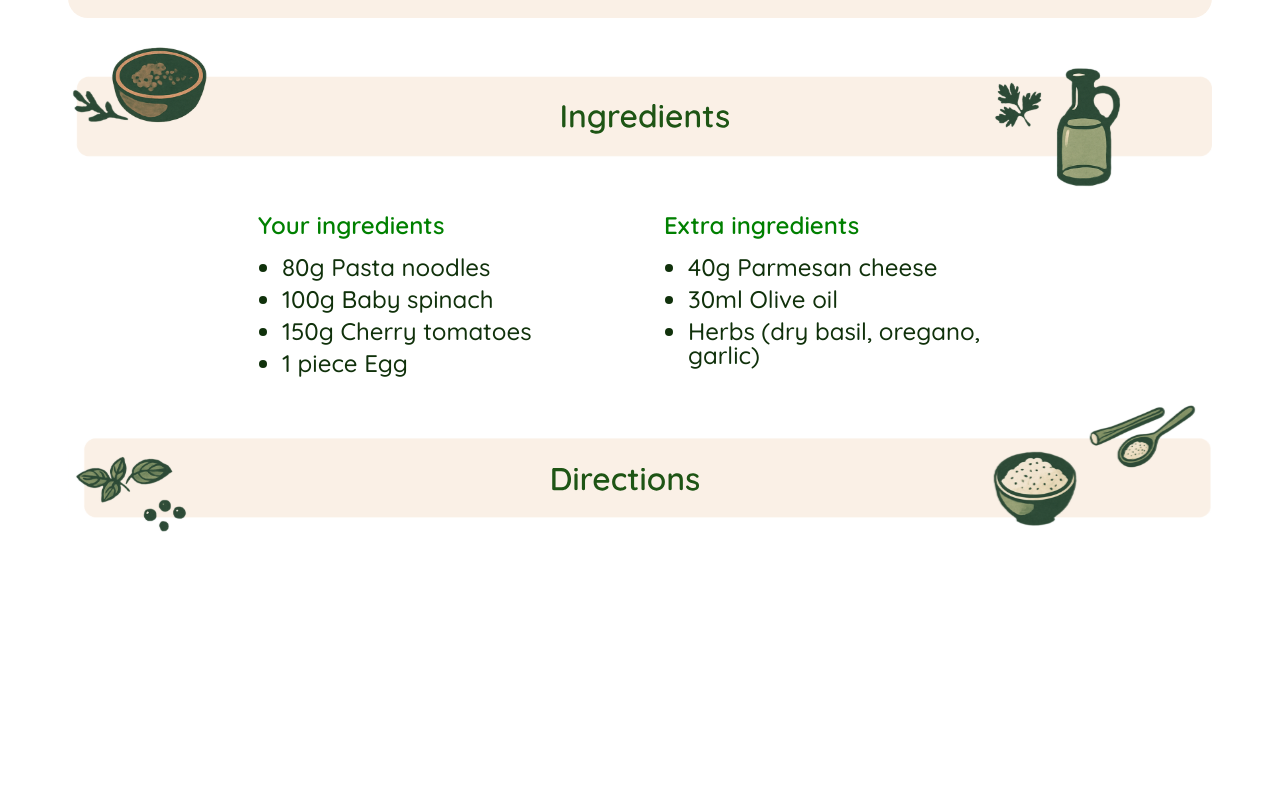
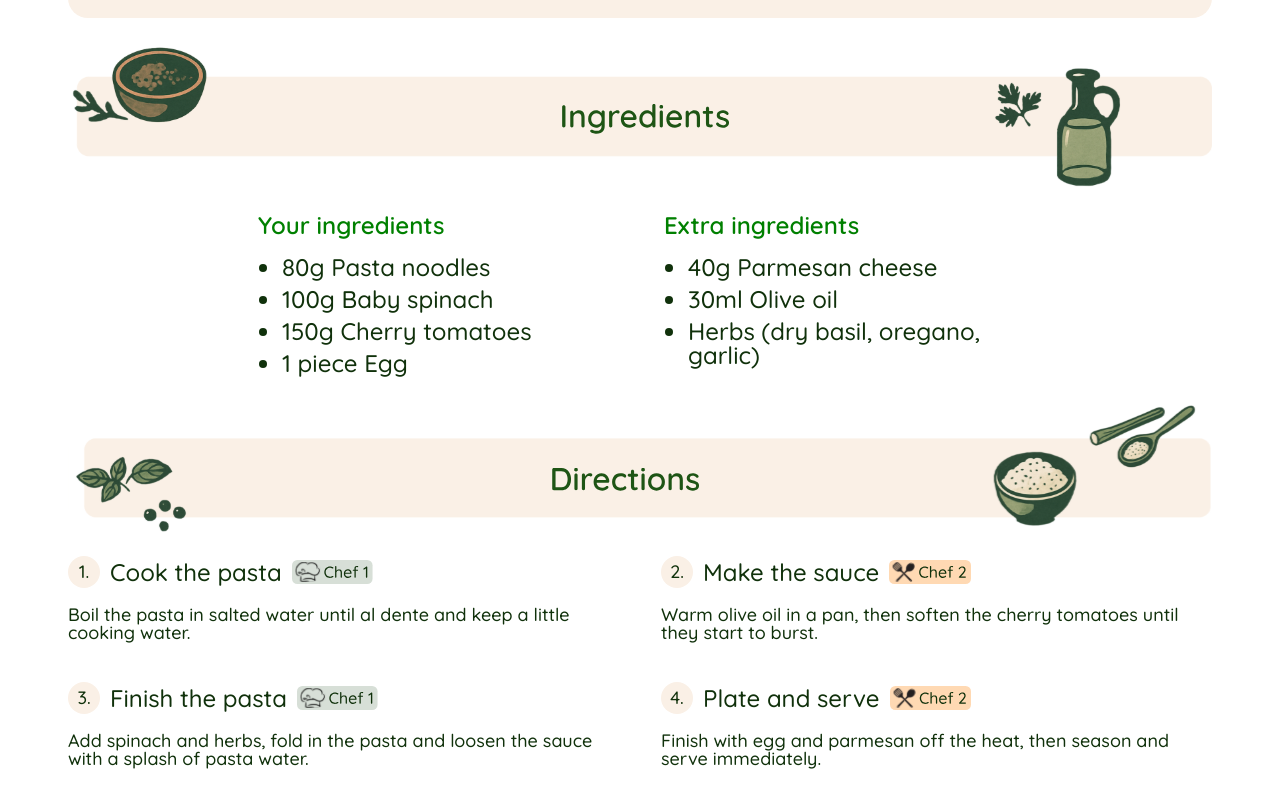
Before and after one commit to FatihYalcin42/code-cuisine, an Angular app: page /preparation in a window 1280 px wide. Shown: the part 425-1233 px from the top of the page. Before the commit the page ends 1025 px from the top, so only its background shows below. Built offline with nearby package versions, Linux system fonts and the light colour scheme.

Commit message:
feat: add the styled directions section with numbered steps and cook labels

```diff
--- a/src/app/pages/preparation-page/preparation-page.html
+++ b/src/app/pages/preparation-page/preparation-page.html
@@ -108,6 +108,31 @@
         <img src="/Icons/Hero-directions.svg" width="1152" height="148" alt="" />
       </div>
 
+      <section class="preparation-directions-section" aria-labelledby="steps-title">
+        <h2 class="preparation-card-title preparation-card-title-sr-only" id="steps-title">
+          Directions
+        </h2>
+
+        <div class="preparation-directions-grid">
+          @for (direction of preparationDirections(); track direction.number) {
+            <article class="preparation-direction-item">
+              <div class="preparation-direction-title-row">
+                <span class="preparation-direction-number">{{ direction.number }}.</span>
+                <h3 class="preparation-direction-title">{{ direction.title }}</h3>
+                <img
+                  class="preparation-direction-cook-label"
+                  [src]="direction.cookLabelSource"
+                  alt=""
+                  aria-hidden="true"
+                />
+              </div>
+
+              <p class="preparation-direction-text">{{ direction.text }}</p>
+            </article>
+          }
+        </div>
+      </section>
+
     </section>
   } @else {
     <section class="preparation-shell">
--- a/src/app/pages/preparation-page/preparation-page.scss
+++ b/src/app/pages/preparation-page/preparation-page.scss
@@ -358,6 +358,78 @@
   letter-spacing: 0;
 }
 
+.preparation-directions-section {
+  width: 100%;
+}
+
+.preparation-directions-grid {
+  display: grid;
+  grid-template-columns: repeat(2, minmax(0, 1fr));
+  gap: 40px 42px;
+  width: 100%;
+  margin: 0 auto;
+}
+
+.preparation-direction-item {
+  min-width: 0;
+}
+
+.preparation-direction-title-row {
+  display: grid;
+  grid-template-columns: 32px minmax(0, auto) auto;
+  align-items: center;
+  justify-content: start;
+  gap: 10px;
+  margin-bottom: 18px;
+}
+
+.preparation-direction-number {
+  display: inline-flex;
+  align-items: center;
+  justify-content: center;
+  width: 32px;
+  height: 32px;
+  padding: 10px 3px;
+  box-sizing: border-box;
+  border-radius: 31.5px;
+  background: #faf0e6;
+  color: #10310b;
+  font-family: 'Quicksand', sans-serif;
+  font-size: 18px;
+  font-style: normal;
+  font-weight: 500;
+  line-height: 1;
+  letter-spacing: 0;
+}
+
+.preparation-direction-title {
+  margin: 0;
+  color: #10310b;
+  font-family: 'Quicksand', sans-serif;
+  font-size: 24px;
+  font-style: normal;
+  font-weight: 500;
+  line-height: 1;
+  letter-spacing: 0;
+}
+
+.preparation-direction-cook-label {
+  display: block;
+  height: 24px;
+  width: auto;
+}
+
+.preparation-direction-text {
+  margin: 0;
+  color: #10310b;
+  font-family: 'Quicksand', sans-serif;
+  font-size: 18px;
+  font-style: normal;
+  font-weight: 500;
+  line-height: 1;
+  letter-spacing: 0;
+}
+
 .preparation-steps {
   padding-left: 24px;
 }
@@ -431,9 +503,23 @@
     width: 100%;
   }
 
+  .preparation-directions-grid {
+    grid-template-columns: 1fr;
+    gap: 28px;
+  }
+
   .preparation-ingredients-heading,
   .preparation-ingredients-item {
     font-size: 20px;
+  }
+
+  .preparation-direction-title {
+    font-size: 20px;
+  }
+
+  .preparation-direction-text {
+    font-size: 16px;
+    line-height: 1.3;
   }
 
   .preparation-meta-item {
--- a/src/app/pages/preparation-page/preparation-page.ts
+++ b/src/app/pages/preparation-page/preparation-page.ts
@@ -33,6 +33,12 @@ const PREPARATION_PAGE_FALLBACK_NUTRITION_FACTS = [
   { label: 'Protein', value: '18g' },
   { label: 'Fat', value: '24g' },
   { label: 'Carbs', value: '58g' },
+];
+const PREPARATION_PAGE_FALLBACK_STEP_TITLES = [
+  'Cook the pasta',
+  'Make the sauce',
+  'Finish the pasta',
+  'Plate and serve',
 ];
 
 @Component({
@@ -103,6 +109,16 @@ export class PreparationPageComponent {
 
     return availableCookLabels.slice(0, Math.min(this.cookingPersons(), availableCookLabels.length));
   });
+  protected readonly preparationDirections = computed(() => {
+    const recipe = this.selectedRecipe();
+
+    return (recipe?.steps ?? []).map((step, index) => ({
+      number: index + 1,
+      title: PREPARATION_PAGE_FALLBACK_STEP_TITLES[index] ?? `Step ${index + 1}`,
+      text: step,
+      cookLabelSource: index % 2 === 0 ? '/Icons/Cook-label.svg' : '/Icons/Cook-label2.svg',
+    }));
+  });
   protected readonly ingredientColumns = computed(() => {
     const ingredients = this.selectedRecipe()?.ingredients ?? [];
     const splitIndex = Math.min(4, Math.ceil(ingredients.length / 2));
```
